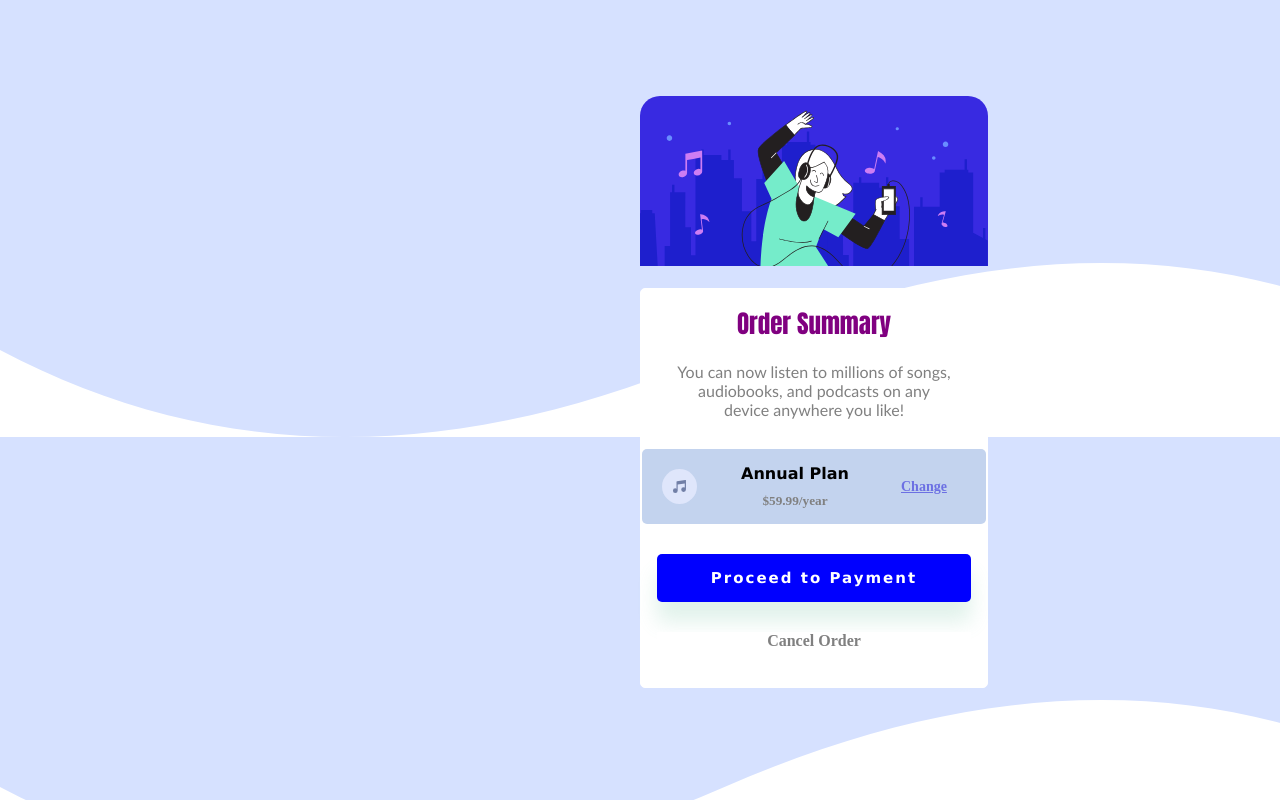
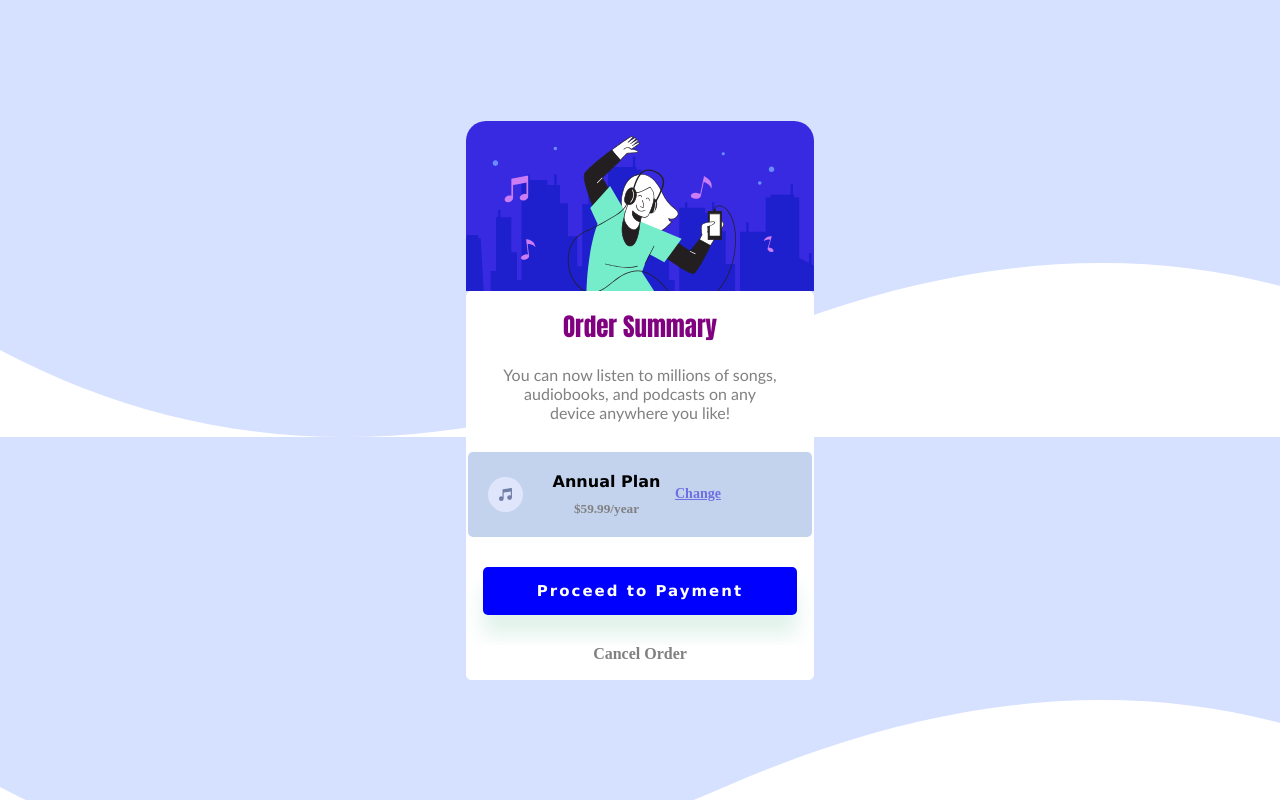
Before and after one commit to CoderExplore365/order-summary, a plain HTML site: page index.html in a window 1280 px wide. Drawn offline with Linux system fonts and the light colour scheme.

Commit message:
order-summary fixed

```diff
--- a/style.css
+++ b/style.css
@@ -1,4 +1,13 @@
 @import url('https://fonts.googleapis.com/css2?family=Red+Hat+Display:ital,wght@0,300..900;1,300..900&display=swap');
+
+body {
+    min-width: 100%;
+    min-height: 100vh;
+    display: flex;
+    justify-content: center;
+    align-items: center;
+    flex-direction: column;
+}
 
 * {
     box-sizing: border-box;
@@ -10,16 +19,9 @@
     background-image: url('images/pattern-background-desktop.svg');
 }
 
-.illustration-center {
-    margin-left: 40rem;
-    margin-right: 40rem;
-    margin-top: 6rem;
-}
-
-
 .illustration-hero {
     border-radius: 20px 20px 0px 0px;
-    margin-bottom: 25px;
+    display: block;
 }
 
 .annual-plan-style {
@@ -30,16 +32,11 @@
 
 .container {
     text-align: center;
-    position: absolute;
-    margin-left: 40rem;
-    margin-right: 40rem;
     width: 348px;
-    height: 400px;
     padding: 1rem;
     box-sizing: border-box;
     border: 1px solid white;
     border-radius: 5px;
-    top: 36%;
     background-color:white;
 }
 
@@ -80,7 +77,6 @@
   width: 50%;
   text-align: middle;
   padding-left: 15px;
-  position: absolute;
   left: 60px;
   background-color: #c3d3ee;
 }
@@ -100,7 +96,6 @@ a {
   }
 
 .annual-plan a {
-    position: absolute;
     text-decoration: underline;
     font-weight: bold;
     font-size: 14px;
```
